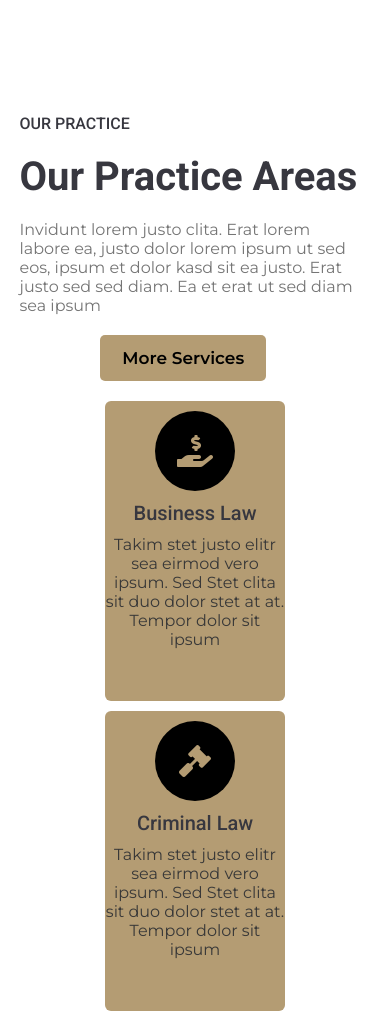
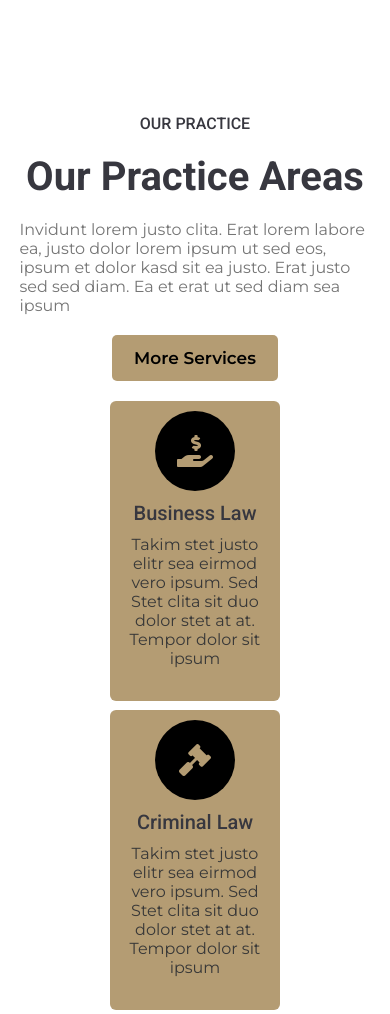
Before and after one commit to MartinYan96/Justice, a plain HTML site: page index.html in a window 390 px wide. Shown: the part 1547-2561 px from the top of the page. Drawn offline with Linux system fonts and the light colour scheme.

Commit message:
22.02.23

```diff
--- a/media.css
+++ b/media.css
@@ -8,10 +8,20 @@
   .testimoial .testimoialMenu {
     gap: 10px;
   }
-  .atorneys .atorneysColorFrame{
+  .atorneys .atorneysColorFrame {
     display: flex;
     flex-wrap: wrap;
     justify-content: center;
+  }
+}
+@media screen and (max-width: 1280px) {
+  .ourPractice .ourPracticeService .practiceSections {
+    width: 170px;
+  }
+}
+@media screen and (max-width: 1440px) and (min-width: 1024) {
+  .ourPractice .ourPracticeService {
+    padding-right: 200px;
   }
 }
 @media screen and (max-width: 1024px) {
@@ -27,7 +37,7 @@
     height: 56px;
     margin-right: 2%;
   }
-  .features .featuresTextSections{
+  .features .featuresTextSections {
     padding: 0;
   }
   .aboutUs .aboutText {
@@ -50,7 +60,7 @@
     flex-wrap: wrap;
     height: 80%;
   }
-  .atorneys .atorneysColorFrame .atorneysInfo> h5 {
+  .atorneys .atorneysColorFrame .atorneysInfo > h5 {
     text-align: center;
   }
   .testimoial .testimoialMenu {
@@ -79,7 +89,7 @@
   .headerMenu .contacts {
     display: none;
   }
-  .apoitment .apoitmentHeader .apoitmentMenu{
+  .apoitment .apoitmentHeader .apoitmentMenu {
     width: 80%;
   }
   .apoitment .apoitmentHeader .apoitmentMenu h2 {
@@ -107,17 +117,20 @@
   .burgerLabel {
     display: block;
   }
-  .ourPractice .ourPracticeService{
+  .ourPractice .ourPracticeService {
     width: 90%;
   }
 }
 @media screen and (max-width: 500px) {
-  .ourPractice .ourPracticeService{
+  .ourPractice .ourPracticeService {
     justify-content: center;
     display: flex;
   }
-  .ourPractice .ourPracticeArea > button{
-    margin-left: 23%;
+  .ourPractice .ourPracticeArea {
+    align-items: center;
+  }
+  .ourPractice .ourPracticeArea p {
+    padding: 0;
   }
 }
 @media screen and (max-width: 425px) {
@@ -140,7 +153,7 @@
     width: 100%;
     height: 100%;
   }
-  .ourPractice{
+  .ourPractice {
     display: flex;
     align-items: center;
     justify-content: center;
@@ -155,7 +168,7 @@
   .features .featuresTextSections > .featuresSection {
     width: 100%;
   }
-  .features .featuresTextSections .featuresText{
+  .features .featuresTextSections .featuresText {
     width: 80%;
   }
   .testimoial .testimoialMenu .testimoials {
--- a/style.css
+++ b/style.css
@@ -234,7 +234,7 @@ input[type="checkbox"] {
   border-radius: 5px;
   display: flex;
   flex-wrap: wrap;
-  gap: 10px;
+  gap: 9px;
 }
 .ourPractice .ourPracticeArea p {
   padding: 0 10px 0 0;
@@ -250,7 +250,7 @@ input[type="checkbox"] {
   flex-direction: column;
   align-items: center;
   gap: 10px;
-  padding-top: 10px;
+  padding: 10px 10px 0 10px;
 }
 .ourPractice .ourPracticeService .practiceSections .practiceSectionsIcon {
   display: flex;
```
